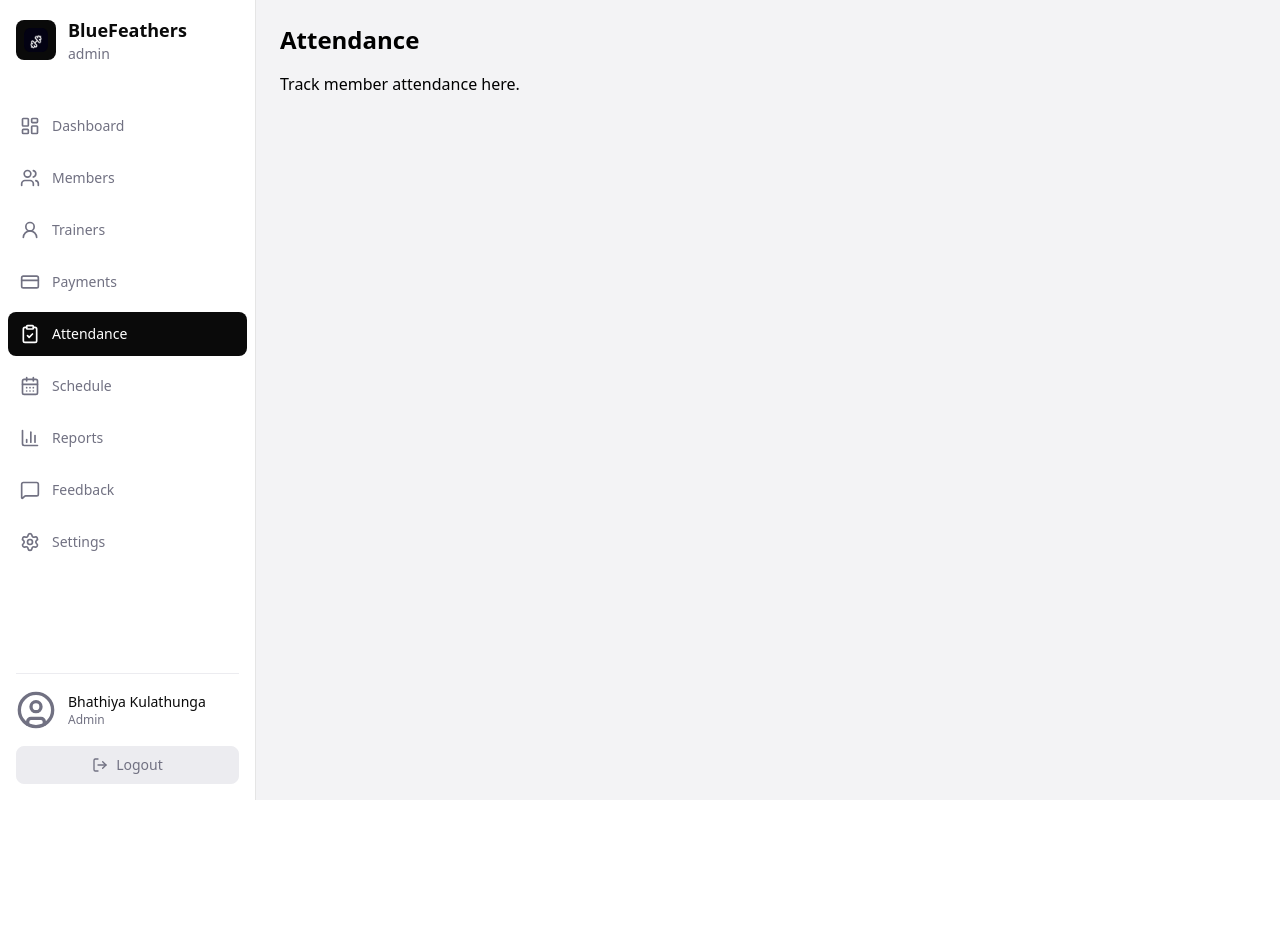
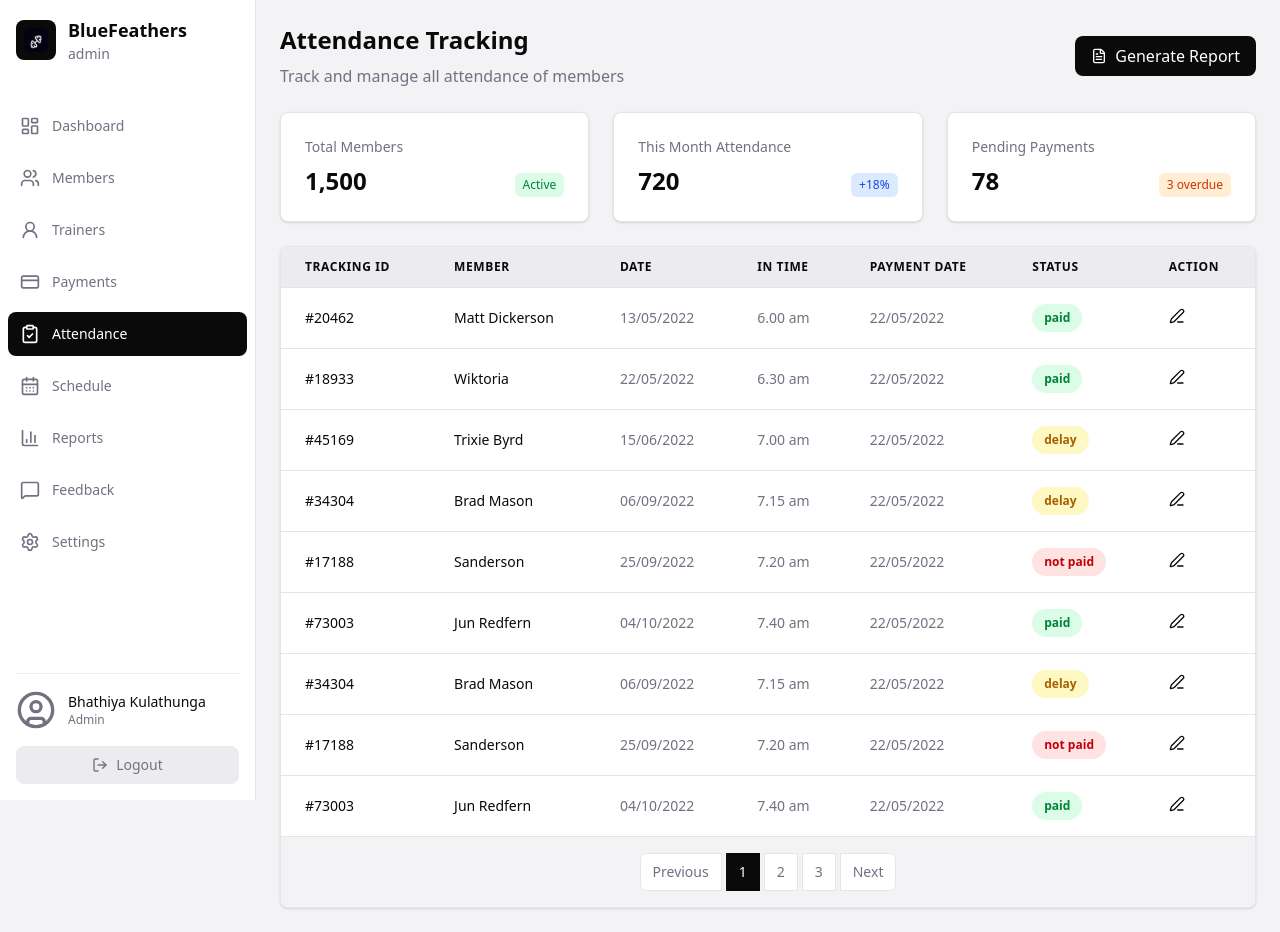
Before and after one commit to Janith-sh/GymFlow, a React (Vite) app: page /attendance in a window 1280 px wide. Before the commit the page ends 800 px from the top, so only its background shows below. Built offline with nearby package versions, Linux system fonts and the light colour scheme.

Commit message:
attendacepage

```diff
--- a/src/pages/Attendance.jsx
+++ b/src/pages/Attendance.jsx
@@ -1,10 +1,224 @@
 import React from 'react';
+import { Edit3, FileText } from 'lucide-react';
+
+// --- Data Structure for the Table (Mock Data) ---
+const attendanceData = [
+  {
+    trackingID: '#20462',
+    member: 'Matt Dickerson',
+    date: '13/05/2022',
+    inTime: '6.00 am',
+    paymentDate: '22/05/2022',
+    status: 'paid',
+  },
+  {
+    trackingID: '#18933',
+    member: 'Wiktoria',
+    date: '22/05/2022',
+    inTime: '6.30 am',
+    paymentDate: '22/05/2022',
+    status: 'paid',
+  },
+  {
+    trackingID: '#45169',
+    member: 'Trixie Byrd',
+    date: '15/06/2022',
+    inTime: '7.00 am',
+    paymentDate: '22/05/2022',
+    status: 'delay',
+  },
+  {
+    trackingID: '#34304',
+    member: 'Brad Mason',
+    date: '06/09/2022',
+    inTime: '7.15 am',
+    paymentDate: '22/05/2022',
+    status: 'delay',
+  },
+  {
+    trackingID: '#17188',
+    member: 'Sanderson',
+    date: '25/09/2022',
+    inTime: '7.20 am',
+    paymentDate: '22/05/2022',
+    status: 'not paid',
+  },
+  {
+    trackingID: '#73003',
+    member: 'Jun Redfern',
+    date: '04/10/2022',
+    inTime: '7.40 am',
+    paymentDate: '22/05/2022',
+    status: 'paid',
+  },{
+    trackingID: '#34304',
+    member: 'Brad Mason',
+    date: '06/09/2022',
+    inTime: '7.15 am',
+    paymentDate: '22/05/2022',
+    status: 'delay',
+  },
+  {
+    trackingID: '#17188',
+    member: 'Sanderson',
+    date: '25/09/2022',
+    inTime: '7.20 am',
+    paymentDate: '22/05/2022',
+    status: 'not paid',
+  },
+  {
+    trackingID: '#73003',
+    member: 'Jun Redfern',
+    date: '04/10/2022',
+    inTime: '7.40 am',
+    paymentDate: '22/05/2022',
+    status: 'paid',
+  },
+];
+
+// --- Utility function for status styles ---
+const getStatusStyles = (status) => {
+  switch (status) {
+    case 'paid':
+      return 'bg-green-100 text-green-700';
+    case 'delay':
+      return 'bg-yellow-100 text-yellow-700';
+    case 'not paid':
+      return 'bg-red-100 text-red-700';
+    default:
+      return 'bg-[var(--color-inactive)] text-[var(--color-secondary)]';
+  }
+};
+
+// --- Stat Card Component ---
+const StatCard = ({ title, value, subValue, highlight }) => (
+  <div className="p-6 bg-[var(--color-main)] rounded-lg border border-[var(--color-border)] shadow-sm">
+    <p className="text-[var(--color-secondary)] text-sm font-medium">{title}</p>
+    <div className="flex items-end justify-between mt-2">
+      <p className="text-2xl font-bold text-[var(--color-primary)]">{value}</p>
+      {highlight && (
+        <span className={`px-2 py-1 text-xs font-medium rounded-md ${highlight.bg} ${highlight.text}`}>
+          {highlight.content}
+        </span>
+      )}
+      {subValue && <span className="text-xl font-semibold text-green-600 ml-2">{subValue}</span>}
+    </div>
+  </div>
+);
 
 const Attendance = () => {
   return (
-    <div>
-      <h1 className="text-2xl font-bold mb-4">Attendance</h1>
-      <p>Track member attendance here.</p>
+    <div className="space-y-6">
+      {/* Header Section */}
+      <div className="flex justify-between items-center">
+        <div>
+          <h1 className="text-2xl font-bold text-[var(--color-primary)] mb-2">Attendance Tracking</h1>
+          <p className="text-[var(--color-secondary)]">Track and manage all attendance of members</p>
+        </div>
+        <button className="flex items-center space-x-2 bg-[var(--color-primary)] text-[var(--color-font-main)] px-4 py-2 rounded-lg font-medium hover:opacity-90 transition-opacity">
+          <FileText className="w-4 h-4" />
+          <span>Generate Report</span>
+        </button>
+      </div>
+
+      {/* Stat Cards Section */}
+      <div className="grid grid-cols-1 md:grid-cols-3 gap-6">
+        {/* Card 1: Total Members */}
+        <StatCard
+          title="Total Members"
+          value="1,500"
+          highlight={{ bg: 'bg-green-100', text: 'text-green-700', content: 'Active' }}
+        />
+
+        {/* Card 2: This Month */}
+        <StatCard
+          title="This Month Attendance"
+          value="720"
+          highlight={{ bg: 'bg-blue-100', text: 'text-blue-700', content: '+18%' }}
+        />
+
+        {/* Card 3: Pending Payments */}
+        <StatCard
+          title="Pending Payments"
+          value="78"
+          highlight={{ bg: 'bg-orange-100', text: 'text-orange-700', content: '3 overdue' }}
+        />
+      </div>
+
+      {/* Attendance Table Section */}
+      <div className="bg-[var(--color-main)] rounded-lg border border-[var(--color-border)] shadow-sm overflow-hidden">
+        <div className="overflow-x-auto">
+          <table className="min-w-full divide-y divide-[var(--color-border)]">
+            <thead className="bg-[var(--color-inactive)]">
+              <tr>
+                {['Tracking ID', 'Member', 'Date', 'In Time', 'Payment Date', 'Status', 'Action'].map((header) => (
+                  <th
+                    key={header}
+                    scope="col"
+                    className="px-6 py-3 text-left text-xs font-semibold text-[var(--color-primary)] uppercase tracking-wider"
+                  >
+                    {header}
+                  </th>
+                ))}
+              </tr>
+            </thead>
+            <tbody className="divide-y divide-[var(--color-border)]">
+              {attendanceData.map((row) => (
+                <tr key={row.trackingID} className="hover:bg-[var(--color-background)] transition-colors">
+                  <td className="px-6 py-4 whitespace-nowrap text-sm font-medium text-[var(--color-primary)]">
+                    {row.trackingID}
+                  </td>
+                  <td className="px-6 py-4 whitespace-nowrap text-sm text-[var(--color-primary)]">
+                    {row.member}
+                  </td>
+                  <td className="px-6 py-4 whitespace-nowrap text-sm text-[var(--color-secondary)]">
+                    {row.date}
+                  </td>
+                  <td className="px-6 py-4 whitespace-nowrap text-sm text-[var(--color-secondary)]">
+                    {row.inTime}
+                  </td>
+                  <td className="px-6 py-4 whitespace-nowrap text-sm text-[var(--color-secondary)]">
+                    {row.paymentDate}
+                  </td>
+                  <td className="px-6 py-4 whitespace-nowrap">
+                    <span
+                      className={`px-3 py-1 inline-flex text-xs leading-5 font-semibold rounded-full ${getStatusStyles(row.status)}`}
+                    >
+                      {row.status}
+                    </span>
+                  </td>
+                  <td className="px-6 py-4 whitespace-nowrap text-sm font-medium">
+                    <button className="text-[var(--color-primary)] hover:text-[var(--color-secondary)] focus:outline-none transition-colors">
+                      <Edit3 className="w-4 h-4" />
+                    </button>
+                  </td>
+                </tr>
+              ))}
+            </tbody>
+          </table>
+        </div>
+
+        {/* Pagination */}
+        <div className="flex justify-center py-4 border-t border-[var(--color-border)] bg-[var(--color-background)]">
+          <nav className="flex items-center space-x-1" aria-label="Pagination">
+            <button className="px-3 py-2 text-sm font-medium text-[var(--color-secondary)] bg-[var(--color-main)] border border-[var(--color-border)] rounded-l-md hover:bg-[var(--color-inactive)] transition-colors">
+              Previous
+            </button>
+            <button className="px-3 py-2 text-sm font-medium text-[var(--color-font-main)] bg-[var(--color-primary)] border border-[var(--color-primary)]">
+              1
+            </button>
+            <button className="px-3 py-2 text-sm font-medium text-[var(--color-secondary)] bg-[var(--color-main)] border border-[var(--color-border)] hover:bg-[var(--color-inactive)] transition-colors">
+              2
+            </button>
+            <button className="px-3 py-2 text-sm font-medium text-[var(--color-secondary)] bg-[var(--color-main)] border border-[var(--color-border)] hover:bg-[var(--color-inactive)] transition-colors">
+              3
+            </button>
+            <button className="px-3 py-2 text-sm font-medium text-[var(--color-secondary)] bg-[var(--color-main)] border border-[var(--color-border)] rounded-r-md hover:bg-[var(--color-inactive)] transition-colors">
+              Next
+            </button>
+          </nav>
+        </div>
+      </div>
     </div>
   );
 };
```
